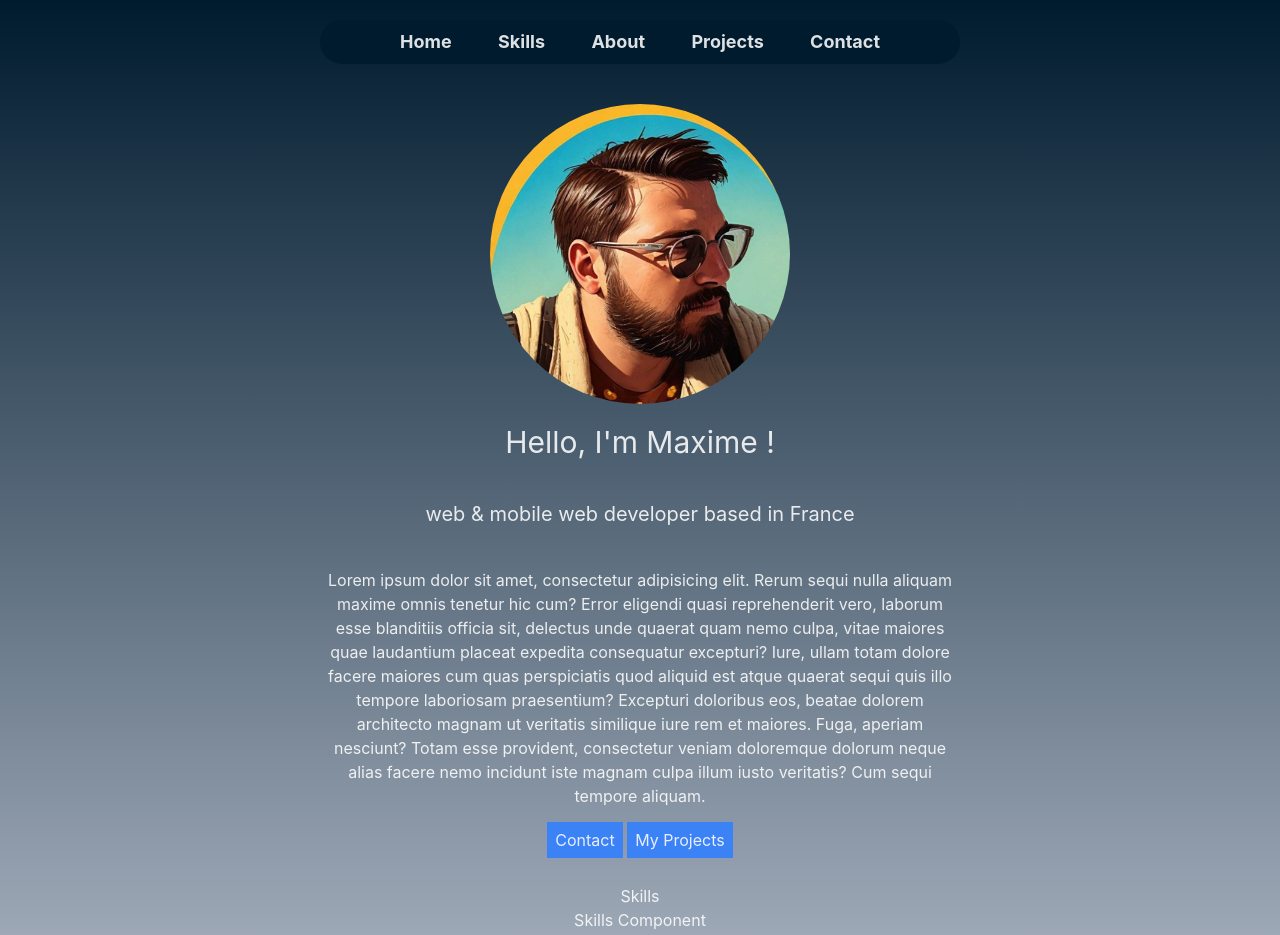
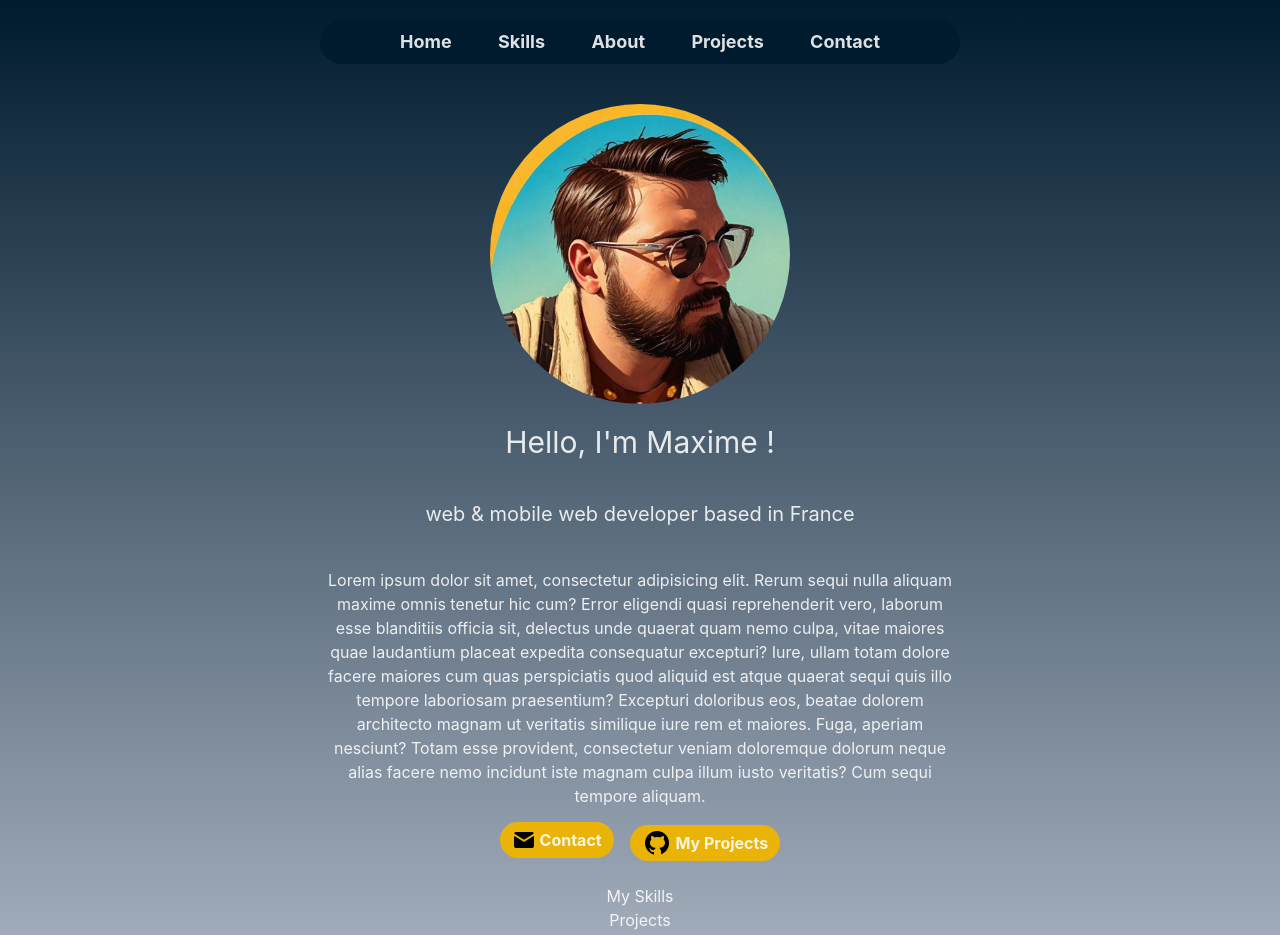
Before and after one commit to XamTV/Solorush2, a React (Vite) app: page / in a window 1280 px wide. Shown: the top 935 px of the page. Built offline with nearby package versions, Linux system fonts and the light colour scheme.

Commit message:
finished About Section

```diff
--- a/src/components/About.jsx
+++ b/src/components/About.jsx
@@ -1,15 +1,19 @@
 import ProfilePic from "../assets/ProfilePic.jpg";
+import github from "../assets/github.png";
+import mail from "../assets/mail.png";
+import "../styles/About.css";
 
 function About() {
   return (
     <section className="flex flex-col  h-screen ">
       <img
-        className="w-[300px] self-center rounded-full mt-5"
+        className="w-[300px] self-center rounded-full mt-5  "
         src={ProfilePic}
         alt="ZZZ"
       />
       <h1 className="text-3xl m-5">Hello, I&apos;m Maxime !</h1>
-      <h2 className="text-xl m-5">
+
+      <h2 className="text-xl m-5  ">
         web & mobile web developer based in France{" "}
       </h2>
       <p className="mx-[25%] m-5">
@@ -25,13 +29,23 @@ function About() {
         dolorum neque alias facere nemo incidunt iste magnam culpa illum iusto
         veritatis? Cum sequi tempore aliquam.
       </p>
-      <div className="flex-row ">
-        <a className="bg-blue-500 p-2" href="#Contact">
-          Contact
-        </a>{" "}
-        <a className="bg-blue-500 p-2" href="#Projects">
-          My Projects
-        </a>
+      <div className="flex self-center">
+        <div className="hover:animate-bounce">
+          <a
+            className="bg-yellow-500 py-2 px-3 m-2 rounded-3xl  font-bold  "
+            href="#Contact"
+          >
+            <img className="logo pb-1" src={mail} alt="" /> Contact
+          </a>{" "}
+        </div>
+        <div className="hover:animate-bounce">
+          <a
+            className="bg-yellow-500 py-2 px-3 m-2 rounded-3xl  font-bold"
+            href="#Projects"
+          >
+            <img className="logo pb-1" src={github} alt="" /> My Projects
+          </a>
+        </div>
       </div>
     </section>
   );
--- a/src/components/Skills.jsx
+++ b/src/components/Skills.jsx
@@ -1,9 +1,9 @@
 function Skills() {
   return (
     <section className="SkillsComponent">
-      <h1>Skills</h1>
-
-      <p>Skills Component</p>
+      <article>
+        <h1>My Skills</h1>
+      </article>
     </section>
   );
 }
--- /dev/null
+++ b/src/data/data.js
@@ -0,0 +1,10 @@
+const skills = [
+  {
+    id: 1,
+    name: "HTML",
+    image: "",
+    color: "orange",
+  },
+];
+
+export default skills;
--- /dev/null
+++ b/src/styles/About.css
@@ -0,0 +1,3 @@
+.logo {
+  display: initial;
+}
```
Also changed, not shown: src/assets/github.png (added), src/assets/mail.png (added).
